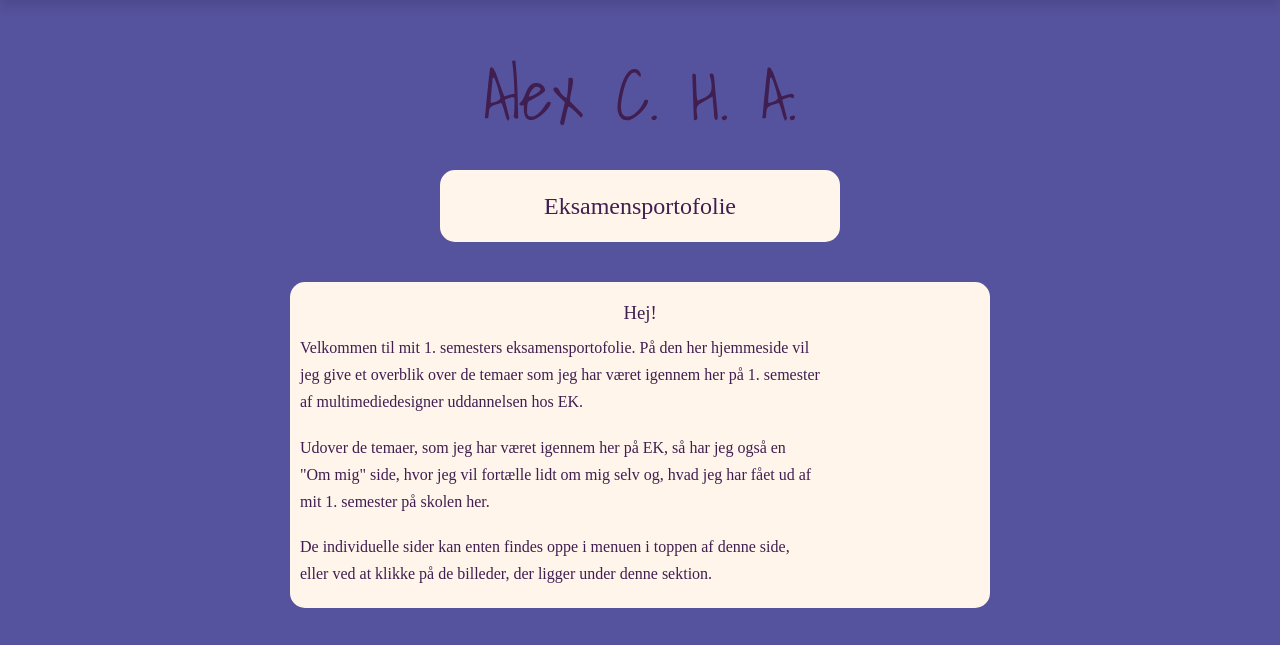
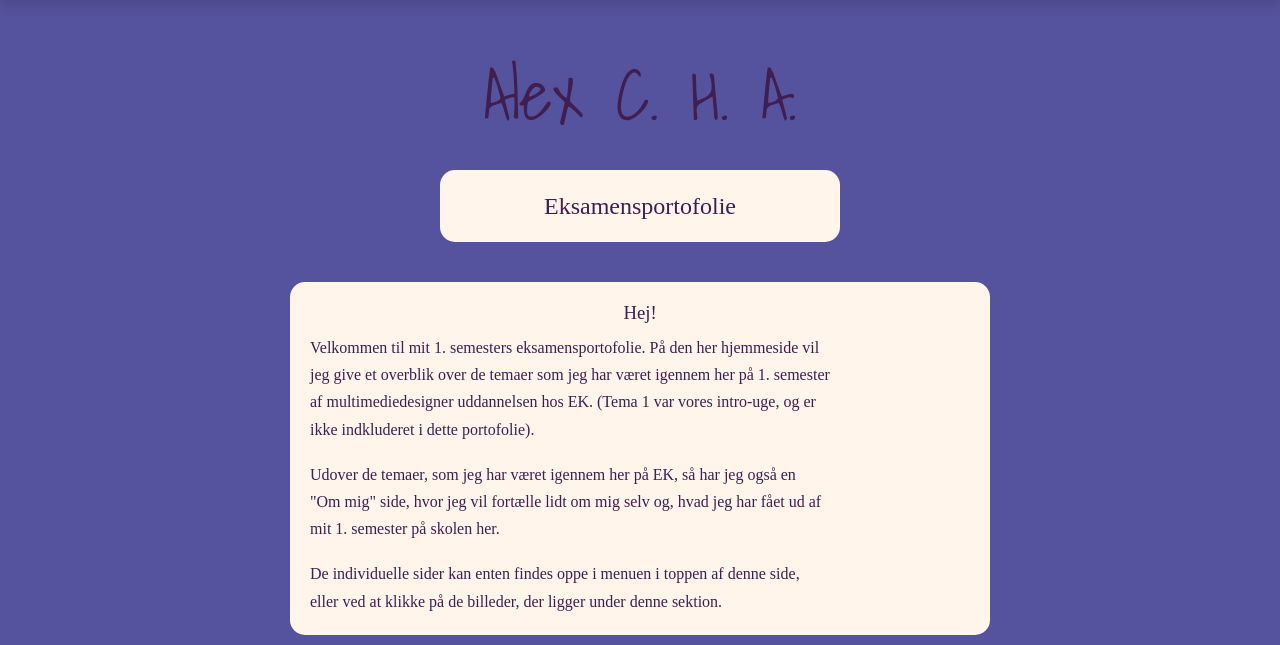
Before and after one commit to Alex190303/1_semester_portofolioeksamen, a plain HTML site: page index.html in a window 1280 px wide. Shown: the part 92-737 px from the top of the page. Drawn offline with Linux system fonts and the light colour scheme; a web font is replaced by a local one.

Commit message:
another-one-done

```diff
--- a/index.html
+++ b/index.html
@@ -15,6 +15,7 @@
     <link rel="preconnect" href="https://fonts.gstatic.com" crossorigin>
     <link href="https://fonts.googleapis.com/css2?family=Cutive&display=swap" rel="stylesheet">
     <link rel="stylesheet" href="style.css">
+    <link rel="icon" type="image/png" sizes="32x32" href="1_semester_emsamen_imgs/fav-icon/favicon.ico">
 </head>
 
 <body class="darkmode">
@@ -56,7 +57,8 @@
             <h3>Hej!</h3>
             <p>Velkommen til mit 1. semesters eksamensportofolie. På den her hjemmeside vil jeg give et overblik over de
                 temaer som jeg
-                har været igennem her på 1. semester af multimediedesigner uddannelsen hos EK.</p>
+                har været igennem her på 1. semester af multimediedesigner uddannelsen hos EK. (Tema 1 var vores
+                intro-uge, og er ikke indkluderet i dette portofolie).</p>
             <br>
             <p>Udover de temaer, som jeg har været igennem her på EK, så har jeg også en "Om mig" side, hvor jeg vil
                 fortælle lidt om
--- a/style.css
+++ b/style.css
@@ -58,6 +58,25 @@ img {
   width: 100%;
   height: auto;
   display: block;
+}
+/**SITE-PROGRESS ANIMATION PÅ ALLE SIDER*/
+@keyframes site-progress {
+  from {
+    scale: 0 1; /*animation som får stregen i toppen af siden til at være animere*/
+  }
+}
+
+html::before {
+  content: "";
+  position: fixed;
+  inset: 0; /*sætter noget ind i en kasse*/
+  block-size: 4px;
+  background-image: linear-gradient(to right, #d96969, #f8a06c, #ffd271, #89cd78, #778fe4, #7748a9);
+
+  animation: site-progress /*3s*/ linear; /*vi vil ikke have animationen til at styres af tid længere, men i stedet af css-funktionen "scroll"*/
+  transform-origin: 0; /*gør at stregen kører ind fra siden*/
+  animation-timeline: scroll(); /*css-funktion scroll som får animationen til at kører mens man scroller*/
+  z-index: 10;
 }
 footer {
   color: var(--light-text);
@@ -127,8 +146,8 @@ h3 {
   justify-self: center;
   border-radius: 15px;
   margin-bottom: 40px;
-  padding-left: 10px;
-  padding-right: 10px;
+  padding-left: 20px;
+  padding-right: 20px;
 }
 p {
   font-family: "Cutive", serif;
```
Also changed, not shown: ommig.html (+2 -0 lines), tema2.html (+2 -0 lines), tema3.html (+2 -0 lines), tema4.html (+2 -0 lines), tema5.html (+2 -0 lines), 1_semester_emsamen_imgs/fav-icon/favicon.ico (added), 3 other files.
